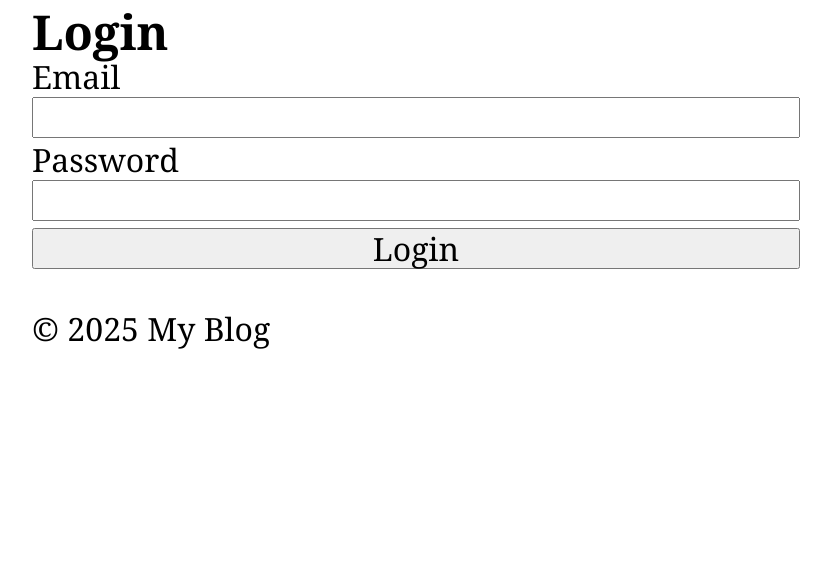
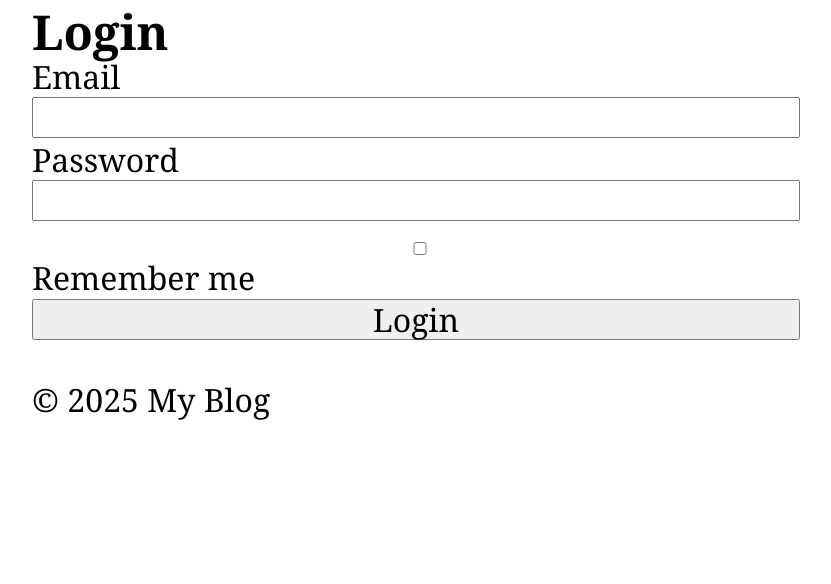
Before and after one commit to ivannikcevicc/php-blog, a PHP site: page /login in a window 1280 px wide. Shown: the part 243-827 px from the top of the page, without its empty margins (224-1055 px from the left). Run offline with PHP 8.4, Linux system fonts and the light colour scheme; the visitor is signed in with stand-in values (Sample User, id 1); data comes from the database, SQL or seed files in the repository; both versions use the stored data as it was after the commit.

Commit message:
remember me finished

```diff
--- a/app/Controllers/AuthController.php
+++ b/app/Controllers/AuthController.php
@@ -20,7 +20,7 @@ class AuthController
   {
     $email = $_POST['email'];
     $password = $_POST['password'];
-
+    $remember = isset($_POST['remember']) ? (bool)$_POST['remember'] : false;
     if (Auth::attempt($email, $password)) {
       Router::redirect('/');
     }
--- a/app/Services/Auth.php
+++ b/app/Services/Auth.php
@@ -8,7 +8,7 @@ class Auth
 {
 
   protected static $user = null;
-  public static function attempt(string $email, string $password): bool
+  public static function attempt(string $email, string $password, bool $remember = false): bool
   {
     $user = User::findByEmail($email);
 
@@ -16,6 +16,10 @@ class Auth
       //Mark the user as signed in
       session_regenerate_id(true);
       $_SESSION['user_id'] = $user->id;
+
+      if ($remember) {
+        RememberMe::createToken($user->id);
+      }
       return true;
     }
     return false;
@@ -25,7 +29,7 @@ class Auth
   {
     if (static::$user === null) {
       $userId = $_SESSION['user_id'];
-      static::$user = $userId ? User::find($userId) : null;
+      static::$user = $userId ? User::find($userId) : RememberMe::user();
     }
 
     return static::$user;
@@ -33,6 +37,7 @@ class Auth
 
   public static function logout(): void
   {
+    RememberMe::clearToken();
     session_destroy();
     static::$user = null;
   }
--- a/app/Services/RememberMe.php
+++ b/app/Services/RememberMe.php
@@ -16,7 +16,7 @@ class RememberMe
     return $token;
   }
 
-  public static function validateToken(): ?User
+  public static function user(): ?User
   {
     $tokenString = $_COOKIE[static::COOKIE_NAME] ?? null;
 
--- a/app/Views/auth/create.php
+++ b/app/Views/auth/create.php
@@ -14,7 +14,13 @@
     <label for="password">Password</label>
     <input type="password" id="password" name="password" required />
   </div>
-  <!-- Remember me feature -->
+  <div>
+    <label for="remember">
+      <input type="checkbox" name="remember" id="remember" />
+      Remember me
+
+    </label>
+  </div>
   <div>
     <button type="submit">Login</button>
   </div>
--- a/database/schema.sql
+++ b/database/schema.sql
@@ -31,5 +31,5 @@ CREATE TABLE IF NOT EXISTS remember_tokens (
   user_id INTEGER NOT NULL,
   expires_at DATETIME NOT NULL,
   created_at DATETIME DEFAULT CURRENT_TIMESTAMP,
-  FOREIGN KEY (user_id) REFERENCES users (id),
+  FOREIGN KEY (user_id) REFERENCES users (id)
 );
```
Also changed, not shown: database/blog.sqlite.
